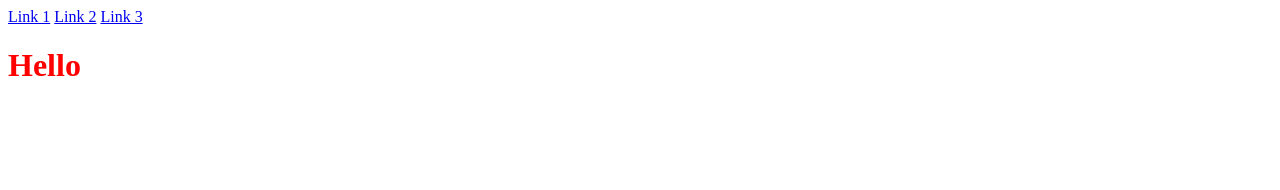
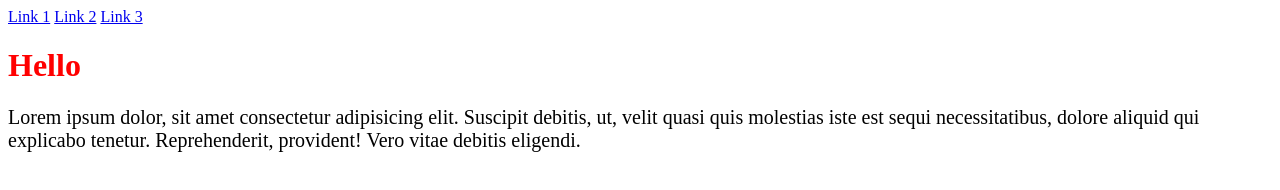
Before and after one commit to sammybhaidani/git-practice, a plain HTML site: page index.html in a window 1280 px wide. Drawn offline with Linux system fonts and the light colour scheme.

Commit message:
Add paragraph of text with larger font size

```diff
--- a/index.html
+++ b/index.html
@@ -14,5 +14,6 @@
         <a href="#">Link 3</a>
     </nav>
     <h1>Hello</h1>
+    <p>Lorem ipsum dolor, sit amet consectetur adipisicing elit. Suscipit debitis, ut, velit quasi quis molestias iste est sequi necessitatibus, dolore aliquid qui explicabo tenetur. Reprehenderit, provident! Vero vitae debitis eligendi.</p>
 </body>
 </html>
--- a/style.css
+++ b/style.css
@@ -1,3 +1,7 @@
 h1 {
     color: #ff0000;
 }
+
+p {
+    font-size: 20px;
+}
```
